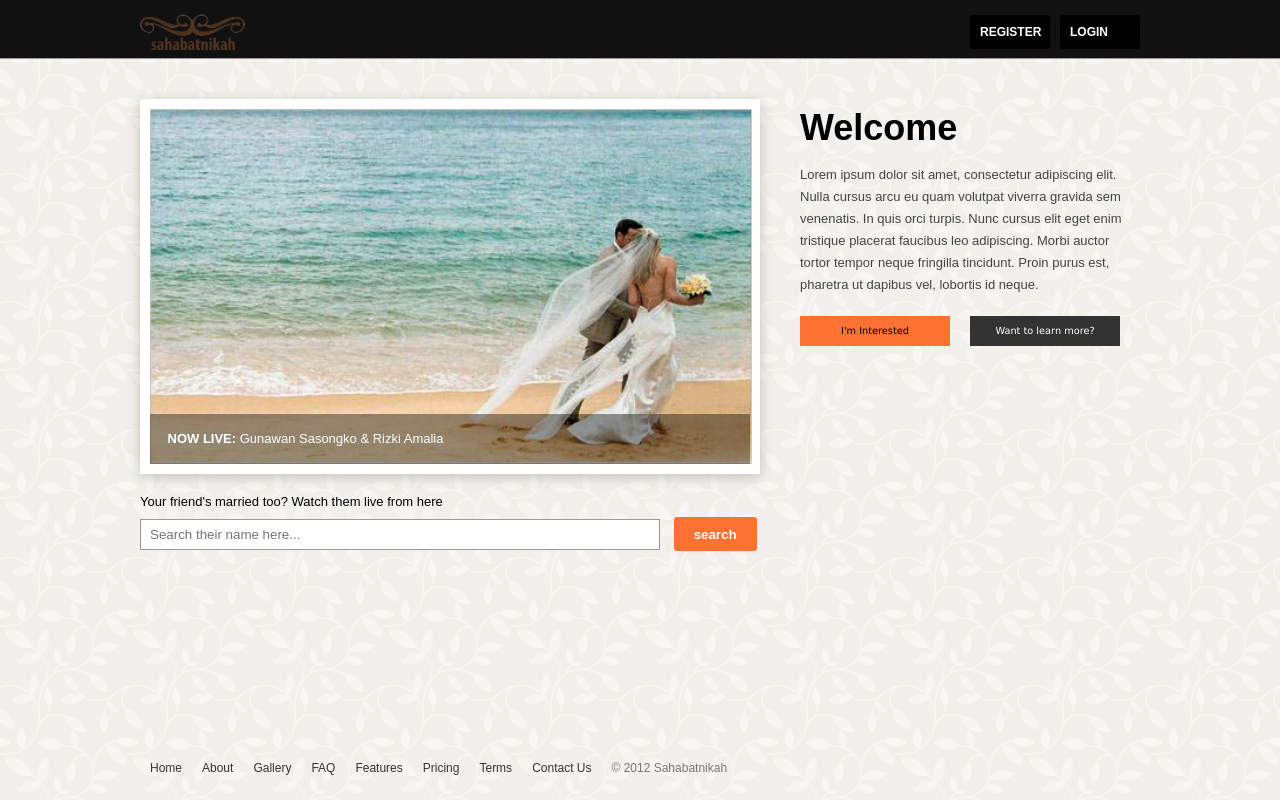
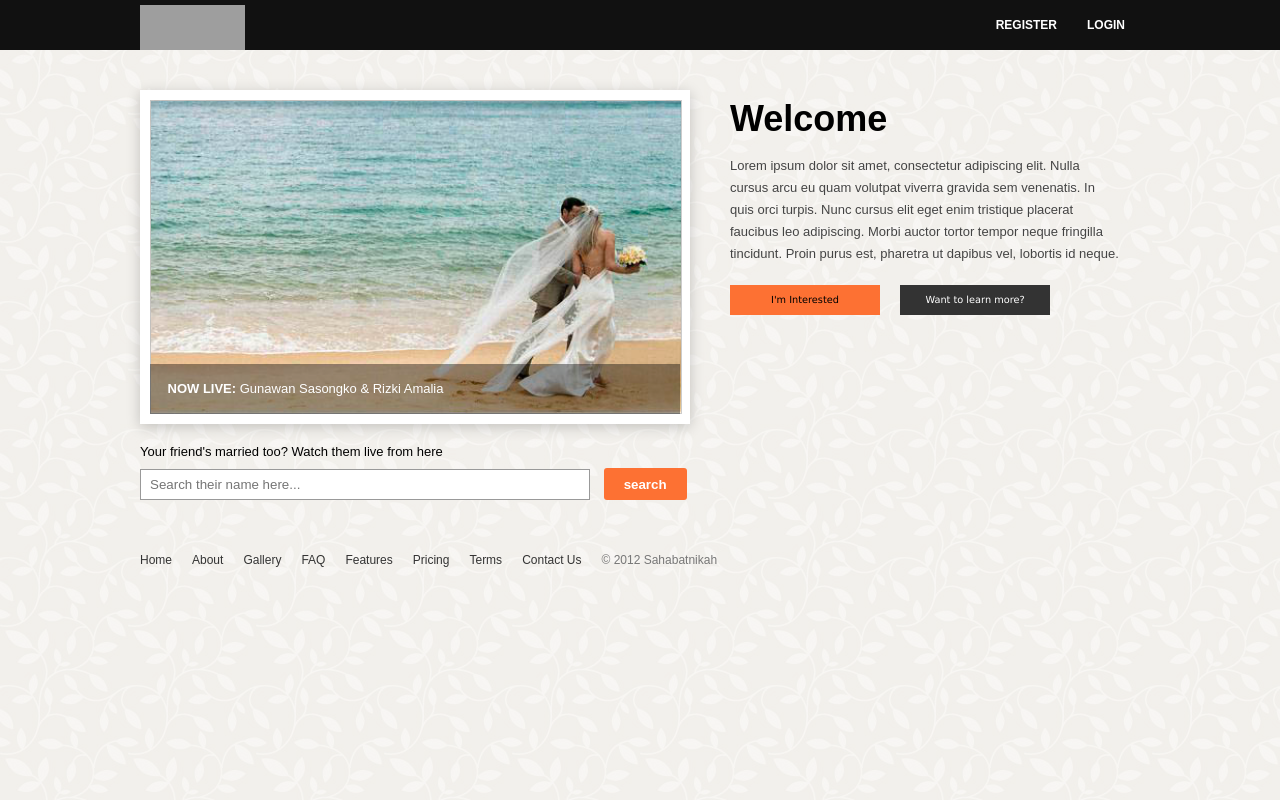
Before and after one commit to Dwira/Sahabat-Nikah, a CodeIgniter app: page /sahabatnikah/ in a window 1280 px wide. Run offline with CodeIgniter, Linux system fonts and the light colour scheme; grey boxes are pictures that could not be loaded.

Commit message:
Login hueee

```diff
--- a/application/views/pages/home.php
+++ b/application/views/pages/home.php
@@ -1,7 +1,7 @@
 <div id="main-content">
 	<div id="viewer-content">
 		<div id="featured-wedding">
-			<a href="#"><img src="<?=base_url();?>theme/img/mount.jpg" width="600px"/>
+			<a href="#"><img src="<?=base_url();?>theme/img/mount.jpg" width="530px"/>
 			<div id="featured-title">NOW LIVE: <span>Gunawan Sasongko & Rizki Amalia</span></div></a>
 		</div>
 		<div id="search-wedding">
--- a/application/views/templates/header.php
+++ b/application/views/templates/header.php
@@ -18,7 +18,15 @@
 <div id="header">
 	<div id="header-wrapper">
 		<a href="<?= base_url() ?>home"><div id="logo"></div></a>
-		<div class="login">LOGIN</div>
-		<div class="login">REGISTER</div>
+		<a id="btn-login" href="#" class="btn-header-action">LOGIN</a>
+		<a href="#" class="btn-header-action">REGISTER</a>
+		<div class="clearfix"></div>
 	</div>
 </div>
+<div id="login-form">
+	<div id="login-form-wrapper">
+	<input type="text" name="username" placeholder="username" />
+	<input type="password" name="password" placeholder="password" />
+	<input type="submit" value="LOGIN" />
+	</div>
+</div>
--- a/theme/script/jquery-effect.js
+++ b/theme/script/jquery-effect.js
@@ -5,4 +5,12 @@ $(document).ready(function() {
 	$("#search-input").focusout(function(){
 		$("#search-result").slideUp();
 	})
+	$("#btn-login").click(function() {
+		$("#login-form").slideToggle();
+		state = $(this).attr('class');
+		if (state=='btn-header-action')
+			$(this).addClass("active");
+		else
+			$(this).removeClass("active");
+	})
 });
--- a/theme/style/home.css
+++ b/theme/style/home.css
@@ -11,7 +11,7 @@
 
 #featured-wedding {
 	position:relative;
-	width:600px;
+	width:530px;
 	border:10px solid #fff;
 	box-shadow:0px 3px 13px rgba(0,0,0,0.2);
 }
@@ -50,13 +50,12 @@
 
 #search-wedding label {
 	display:block;
-	width : 400px;
 }
 
 #search-wedding input[type='text'] {
 	margin-top:10px;
 	padding:7px 9px;
-	width:520px;
+	width:450px;
 	border: 1px solid #999;
 }
 
@@ -67,11 +66,12 @@
 #search-wedding input[type='submit'] {
 	border:0px;
 	margin-left:10px;
-	padding:9.5px 20px;
+	padding:8.5px 20px;
 	background:#fd7133;
 	color:#fff;
 	font-weight:bold;
 	border-radius:3px;
+	cursor: pointer;
 }
 
 #search-result {
@@ -101,7 +101,7 @@
 
 #welcome-message {
 	float:left;
-	width:330px;
+	width:390px;
 	padding-left:40px;
 	position:relative;
 }
--- a/theme/style/style.css
+++ b/theme/style/style.css
@@ -22,14 +22,11 @@ input {
 /* Default Style End */
 
 #header {
-	border-bottom:1px solid #999	;
-	height:58px;
 	background:#111;
 }
 
 #header-wrapper {
 	position:relative;
-	height:70px;
 	width:1000px;
 	margin:0px auto;
 }
@@ -39,30 +36,58 @@ input {
 	left:0px;
 	margin-top:5px;
 	width:105px;height:45px;
-	background:url('../img/logo2.png');
+	background:url('../img/logo3.png');
 	background-size:105px;
 }
 
-.login {
-	/*position:absolute;*/
-	width : 60px;
-	right:0px;top:10px;
-	border-radius:4px;
-	padding:10px;
-	background:#000;
+a.btn-header-action {
+	height: 30px;
+	line-height: 30px;
+	padding:6px 15px 10px;
 	color:#fff;
 	font-weight:bold;
 	font-size:12px;
 	float : right;
-	margin-top : 15px;
-	margin-left : 10px;
 	text-align : left;
+	border-top: 4px solid transparent;
+}
+
+a.btn-header-action:hover, a.btn-header-action.active {
+	border-top-color: #fd7133;
+}
+
+#login-form {
+	border-top: 1px solid #333;
+	background: #222;
+	display: none;
+}
+
+#login-form-wrapper {
+	width: 420px;
+	padding: 5px 0px 6px 580px;
+	margin: 0 auto;
+}
+
+#login-form input:not([type="submit"]) {
+	padding: 6px;
+	border: 0px;
+	border-radius: 2px;
+}
+
+#login-form input[type="submit"] {
+	padding: 7px 15px;
+	margin: 0px;
+	border: 0px;
+	border-radius: 2px;
+	font-weight: bold;
+	font-size: 12px;
+	line-height: 15px;
+	background: #3399ff;
+	color: #fff;
 }
 
 #footer {
-	position:absolute;
-	left:50%;bottom:25px;
-	margin-left:-500px;
+	margin: 0 auto;
 	width:1000px;
 }
 
@@ -73,11 +98,13 @@ input {
 	font-size:12px;
 }
 
+#footer li:first-child {
+	margin-left: 0px;
+}
 #footer li {
 	float:left;
 	display:block;
-	margin:0px 5px;
-	padding:0px 5px;
+	margin:0px 10px;
 }
 
 #footer a {
```
